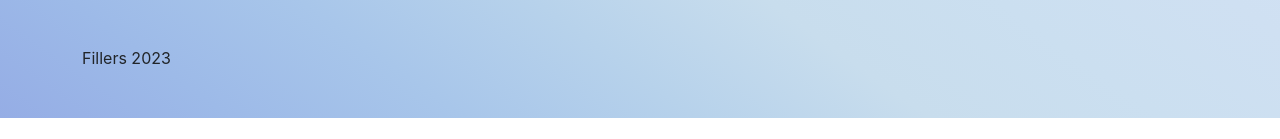
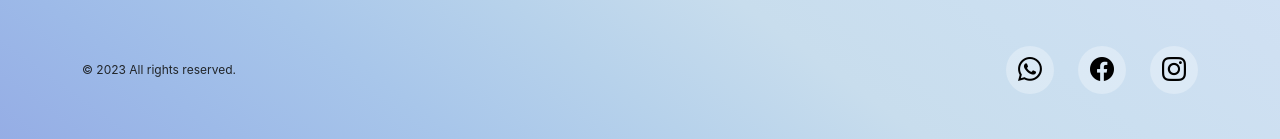
Before and after one commit to mchumpitazp/fillers, a React (Create React App) app in the folder fillers_frontend/: page /aboutus in a window 1280 px wide. Shown: the part 1224-1363 px from the top of the page. Before the commit the page ends 1342 px from the top, so only its background shows below. Built offline with nearby package versions, Linux system fonts and the light colour scheme; the HTML template or start-up script is replaced by a standard one.

Commit message:
Initial Footer

```diff
--- a/fillers_frontend/public/index.html
+++ b/fillers_frontend/public/index.html
@@ -3,6 +3,7 @@
   <head>
     <meta charset="utf-8" />
     <link rel="icon" href="%PUBLIC_URL%/icon64.ico" />
+    <link rel="stylesheet" href="https://cdn.jsdelivr.net/npm/bootstrap-icons@1.10.3/font/bootstrap-icons.css">
     <meta name="viewport" content="width=device-width, initial-scale=1" />
     <meta name="theme-color" content="#000000" />
     <meta
--- a/fillers_frontend/src/App.scss
+++ b/fillers_frontend/src/App.scss
@@ -184,6 +184,23 @@ h1 {
     footer {
         margin-top: 3rem;
         margin-bottom: 1rem;
+
+        p {
+            font-size: 0.75rem;
+            span { display: inline-block; }
+        }
+
+        button {
+            font-size: 1.5rem;
+            background-color: rgba($color: #ffffff, $alpha: 0.3);
+            color: black;
+            border: none;
+            border-radius: 50%;
+        }
+
+        button:hover{
+            background-color: rgba($color: #ffffff, $alpha: 0.6);
+        }
     }
 
 }
--- a/fillers_frontend/src/components/FormPartnerComponent.js
+++ b/fillers_frontend/src/components/FormPartnerComponent.js
@@ -259,7 +259,23 @@ function FormPartner() {
 
                 <Row>
                     <footer>
-                        Fillers 2023
+                        <Row>
+                            <Col className='d-flex align-items-center'>
+                                <p className='m-0'>&#169; 2023 <span>All rights reserved.</span></p>
+                            </Col>
+                            <Col className='d-flex justify-content-end'>
+                                <Button >
+                                    <i class="bi bi-whatsapp"></i>
+                                </Button>
+                                <Button className='btn mx-4'>
+                                    <i class="bi bi-facebook"></i>
+                                </Button>
+                                <Button>
+                                    <i class="bi bi-instagram"></i>
+                                </Button>
+                            </Col>
+                        </Row>
+
                     </footer>
                 </Row>
             </Container>
```
